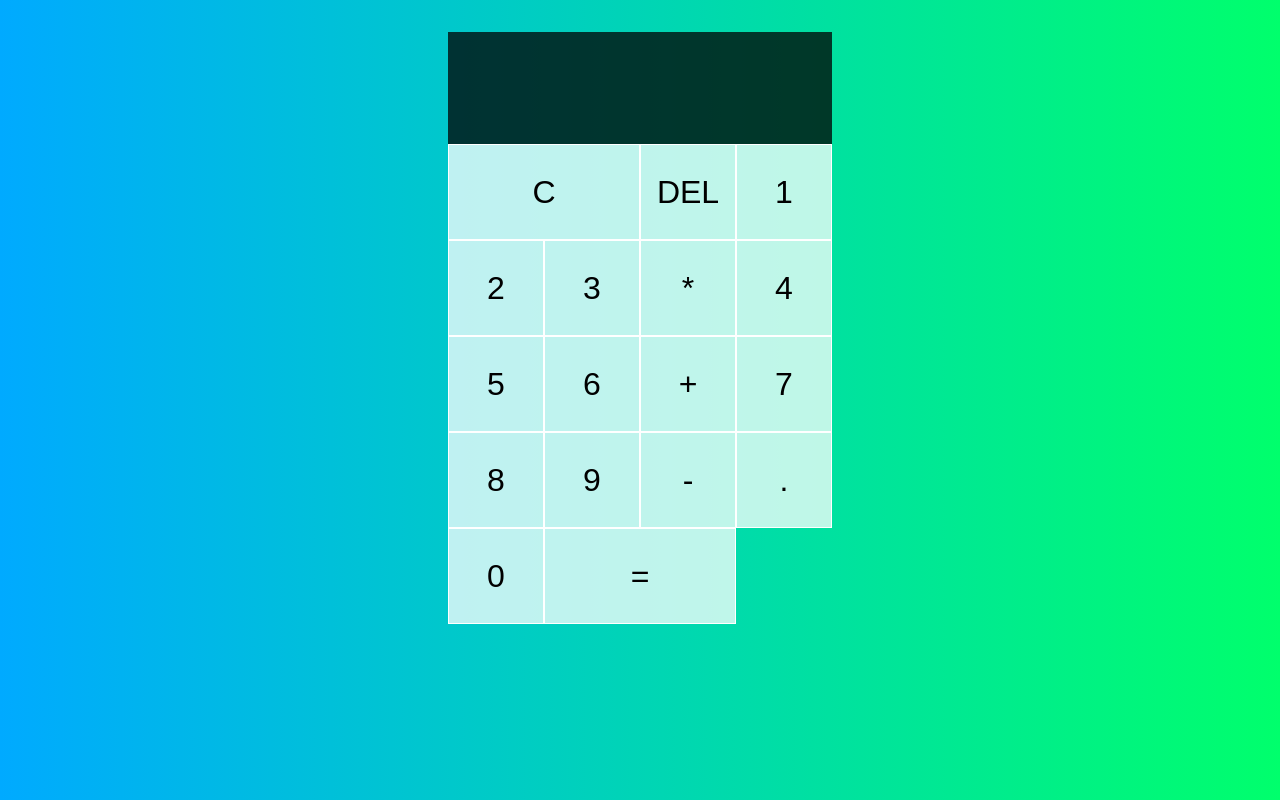
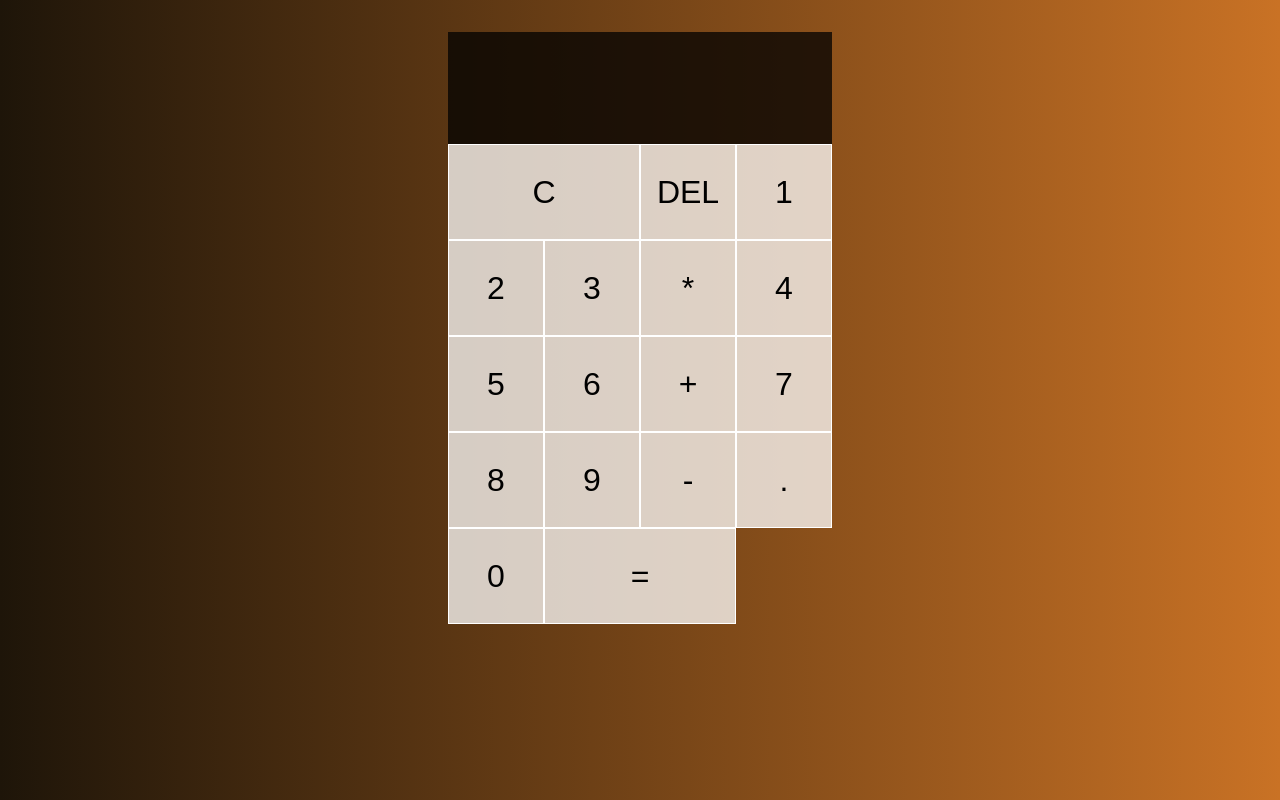
Before and after one commit to hasub0b/simplecalculator, a React (Create React App) app: page / in a window 1280 px wide. Built offline with nearby package versions, Linux system fonts and the light colour scheme.

Commit message:
playing with css

```diff
--- a/src/styles.css
+++ b/src/styles.css
@@ -11,7 +11,7 @@
 
   body {
     margin: 0;
-    background: linear-gradient(to right, #00AAFF, #00FF6C);
+    background: linear-gradient(to right, #1e1509, #c97225);
   }
 
   .calculator-grid {
```
